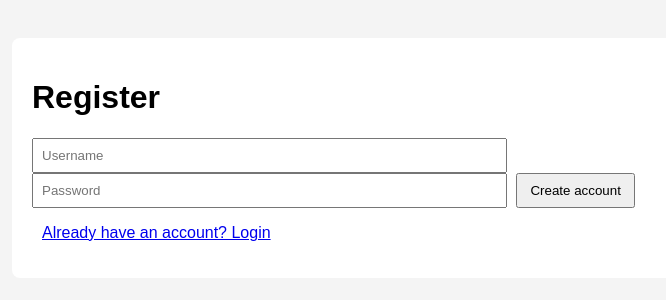
After one commit to MOUHOUT-AMINE/fullstack-web-app, a Flask app: page /register in a window 1280 px wide. The commit adds this page. Shown: the top 300 px of the page, without its empty margins (258-924 px from the left). Run offline with Flask 3, Linux system fonts and the light colour scheme.

Commit message:
add user authentification (register/login/logout)

```diff
--- a/app.py
+++ b/app.py
@@ -1,36 +1,107 @@
-from flask import Flask, render_template, request, redirect, url_for
+from flask import Flask, render_template, request, redirect, url_for, session
 import sqlite3
+from werkzeug.security import generate_password_hash, check_password_hash
 
 app = Flask(__name__)
+app.secret_key = "CHANGE-ME-TO-A-RANDOM-SECRET"  # important pour les sessions
 DB_NAME = "database.db"
 
 
 def init_db():
     conn = sqlite3.connect(DB_NAME)
     cur = conn.cursor()
+
+    # Table users
+    cur.execute("""
+        CREATE TABLE IF NOT EXISTS users (
+            id INTEGER PRIMARY KEY AUTOINCREMENT,
+            username TEXT NOT NULL UNIQUE,
+            password_hash TEXT NOT NULL
+        )
+    """)
+
+    # Table tasks (on garde comme avant pour l’instant)
     cur.execute("""
         CREATE TABLE IF NOT EXISTS tasks (
             id INTEGER PRIMARY KEY AUTOINCREMENT,
             task TEXT NOT NULL
         )
     """)
+
     conn.commit()
     conn.close()
 
 
 def get_connection():
     conn = sqlite3.connect(DB_NAME)
-    conn.row_factory = sqlite3.Row  # pour accéder comme un dictionnaire: row["task"]
+    conn.row_factory = sqlite3.Row
     return conn
 
 
 @app.route("/", methods=["GET"])
 def home():
+    # Pour l’instant on affiche toujours la page tasks
     conn = get_connection()
     tasks = conn.execute("SELECT id, task FROM tasks ORDER BY id DESC").fetchall()
     conn.close()
     return render_template("index.html", tasks=tasks)
 
+
+# ---------- AUTH ----------
+
+@app.route("/register", methods=["GET", "POST"])
+def register():
+    if request.method == "POST":
+        username = request.form.get("username", "").strip()
+        password = request.form.get("password", "").strip()
+
+        if not username or not password:
+            return render_template("register.html", error="Username and password are required.")
+
+        password_hash = generate_password_hash(password)
+
+        try:
+            conn = get_connection()
+            conn.execute(
+                "INSERT INTO users (username, password_hash) VALUES (?, ?)",
+                (username, password_hash)
+            )
+            conn.commit()
+            conn.close()
+            return redirect(url_for("login"))
+        except sqlite3.IntegrityError:
+            return render_template("register.html", error="Username already exists.")
+
+    return render_template("register.html")
+
+
+@app.route("/login", methods=["GET", "POST"])
+def login():
+    if request.method == "POST":
+        username = request.form.get("username", "").strip()
+        password = request.form.get("password", "").strip()
+
+        conn = get_connection()
+        user = conn.execute("SELECT * FROM users WHERE username = ?", (username,)).fetchone()
+        conn.close()
+
+        if user and check_password_hash(user["password_hash"], password):
+            session["user_id"] = user["id"]
+            session["username"] = user["username"]
+            return redirect(url_for("home"))
+
+        return render_template("login.html", error="Invalid username or password.")
+
+    return render_template("login.html")
+
+
+@app.route("/logout", methods=["POST"])
+def logout():
+    session.clear()
+    return redirect(url_for("login"))
+
+
+# ---------- TASKS (comme avant) ----------
 
 @app.route("/add", methods=["POST"])
 def add():
--- /dev/null
+++ b/templates/register.html
@@ -0,0 +1,16 @@
+{% extends "base.html" %}
+{% block content %}
+<h1>Register</h1>
+
+{% if error %}
+<p style="color:red;">{{ error }}</p>
+{% endif %}
+
+<form method="POST">
+  <input type="text" name="username" placeholder="Username" required>
+  <input type="password" name="password" placeholder="Password" required>
+  <button type="submit">Create account</button>
+</form>
+
+<p><a href="{{ url_for('login') }}">Already have an account? Login</a></p>
+{% endblock %}
```
Also changed, not shown: templates/index.html (+13 -0 lines), templates/login.html (added, +16 -0 lines), database.db.
